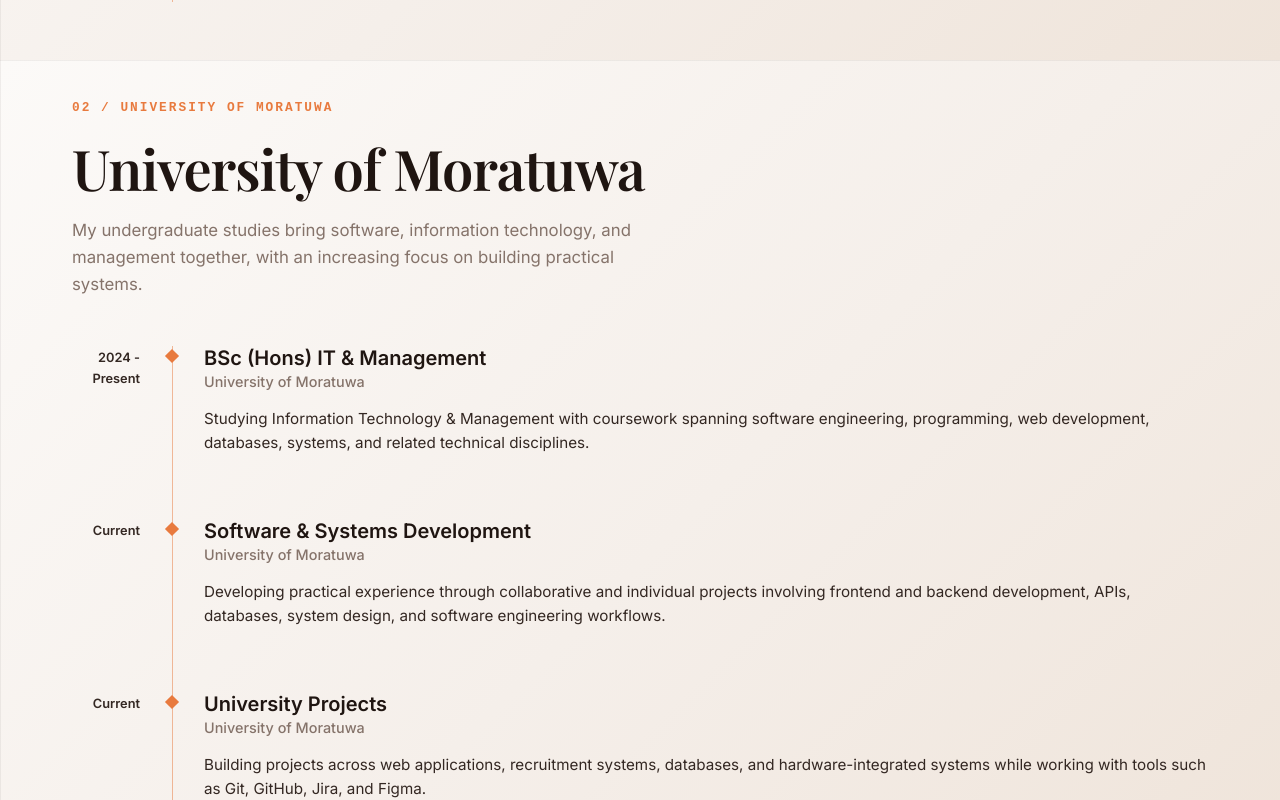
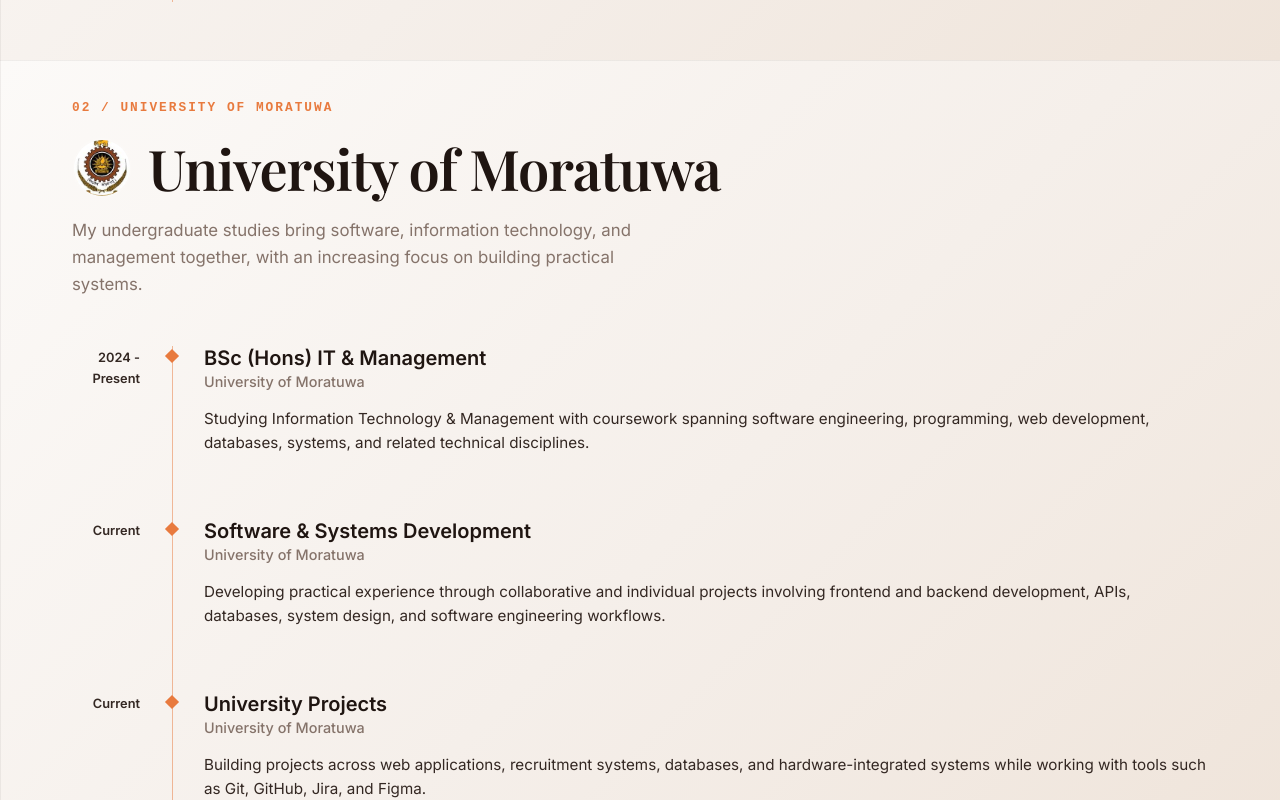
Before and after one commit to AnjanaJayamaha/newPortfolio, a React (Vite) app in the folder portfolio-frontend/: page / in a window 1280 px wide. Shown: the part 2340-3140 px from the top of the page. Built offline with nearby package versions, Linux system fonts and the light colour scheme; a web font is replaced by a local one.

Commit message:
feat: add school and uni logos to journey section

```diff
--- a/portfolio-frontend/src/pages/Journey.tsx
+++ b/portfolio-frontend/src/pages/Journey.tsx
@@ -18,6 +18,7 @@
   {
     category: "University of Moratuwa",
     description: "My undergraduate studies bring software, information technology, and management together, with an increasing focus on building practical systems.",
+    logo: "/assets/uni.jpeg",
     items: [
       {
         title: "BSc (Hons) IT & Management",
@@ -42,6 +43,7 @@
   {
     category: "School years",
     description: "My school years built the foundation for how I approach learning, leadership, and working with others.",
+    logo: "/assets/gsc.jpeg",
     items: [
       {
         title: "Advanced Level Examination",
@@ -91,7 +93,16 @@
               <span className="journey-category-tag">
                 {(sectionIdx + 1).toString().padStart(2, '0')} / {section.category.toUpperCase()}
               </span>
-              <h2 className="journey-category-title">{section.category}</h2>
+              <div style={{ display: 'flex', alignItems: 'center', gap: '1rem', marginBottom: '1rem' }}>
+                {section.logo && (
+                  <img
+                    src={section.logo}
+                    alt={`${section.category} Logo`}
+                    style={{ width: '60px', height: '60px', borderRadius: '50%', objectFit: 'cover', border: '2px solid rgba(255,255,255,0.1)' }}
+                  />
+                )}
+                <h2 className="journey-category-title" style={{ margin: 0 }}>{section.category}</h2>
+              </div>
               <p className="journey-category-desc">{section.description}</p>
             </div>
 
```
